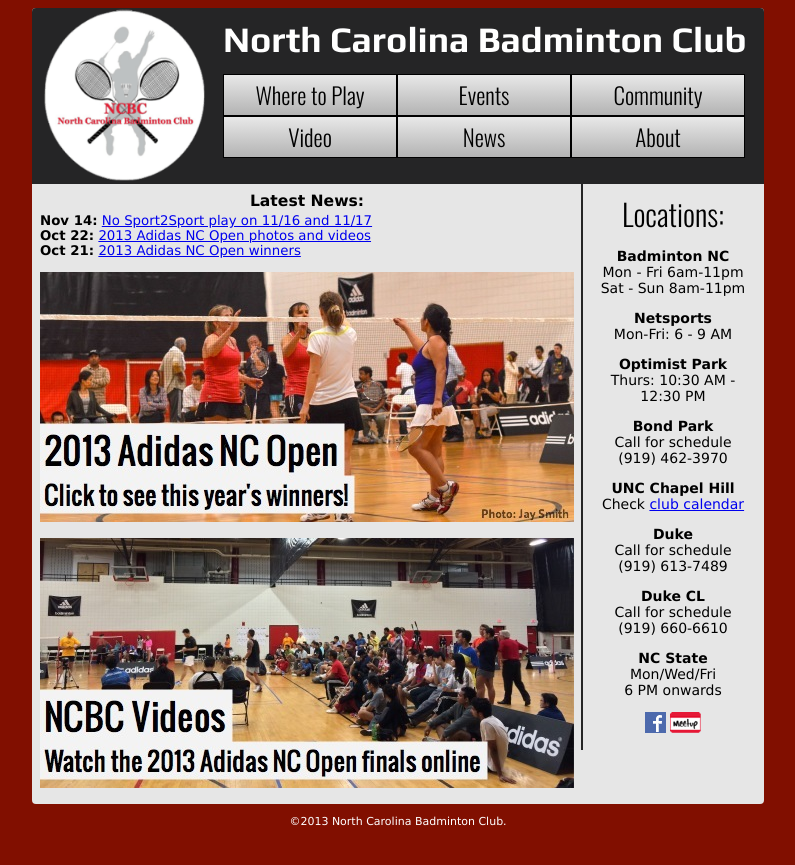
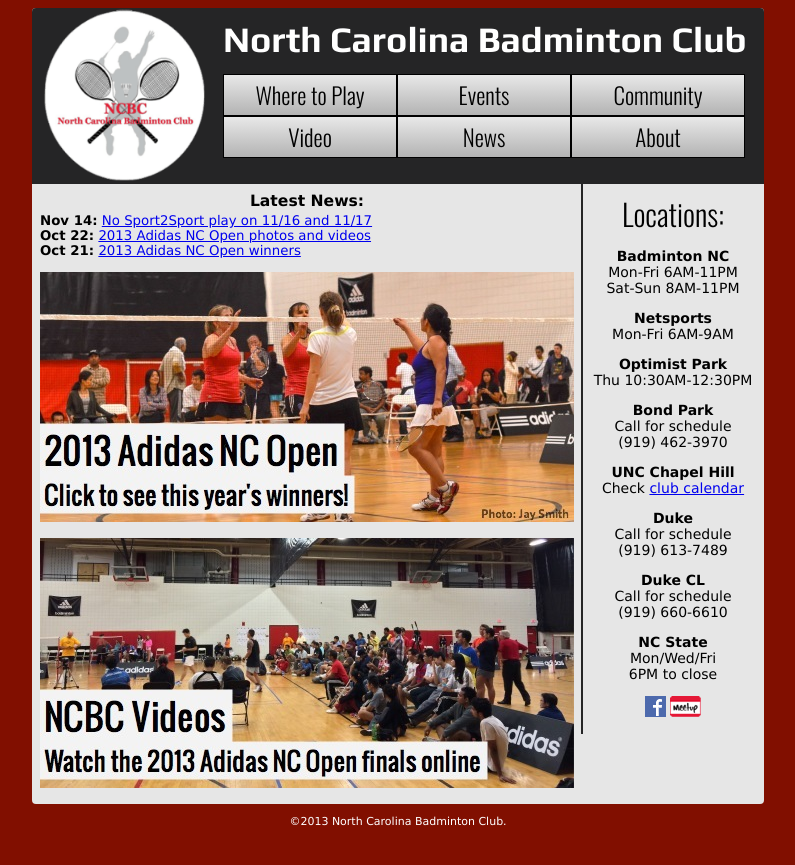
Before and after one commit to NCBC/ncbc.github.com, a Jekyll site: the page built from index.html, in a window 1280 px wide. Shown: the top 865 px of the page, without its empty margins (242-1037 px from the left). Built offline with Jekyll 4.4.1, drawn with Linux system fonts in a browser that asks for light colours; Markdown is read by kramdown in place of the engine named in the settings.

Commit message:
Update index.html

```diff
--- a/index.html
+++ b/index.html
@@ -19,14 +19,14 @@
 	<h2>Locations:</h2>
 
 	<p><strong>Badminton NC</strong> <br />
-	Mon - Fri  6am-11pm <br />
-	Sat - Sun 8am-11pm <br /></p>
+	Mon-Fri  6AM-11PM <br />
+	Sat-Sun 8AM-11PM <br /></p>
 
 	<p><strong>Netsports</strong> <br />
-	Mon-Fri: 6 - 9 AM <br /></p>
+	Mon-Fri 6AM-9AM <br /></p>
 
 	<p><strong>Optimist Park</strong> <br />
-	Thurs: 10:30 AM - 12:30 PM<br /></p>
+	Thu 10:30AM-12:30PM<br /></p>
 
 	<p><strong>Bond Park</strong> <br />
 	Call for schedule <br />
@@ -45,7 +45,7 @@
 
 	<p><strong>NC State</strong> <br />
 	Mon/Wed/Fri <br />
-	6 PM onwards
+	6PM to close
 	</p>
 
 	<p><a href="http://www.facebook.com/ncbcrtp"><img src="images/fb.png"></a>
```
